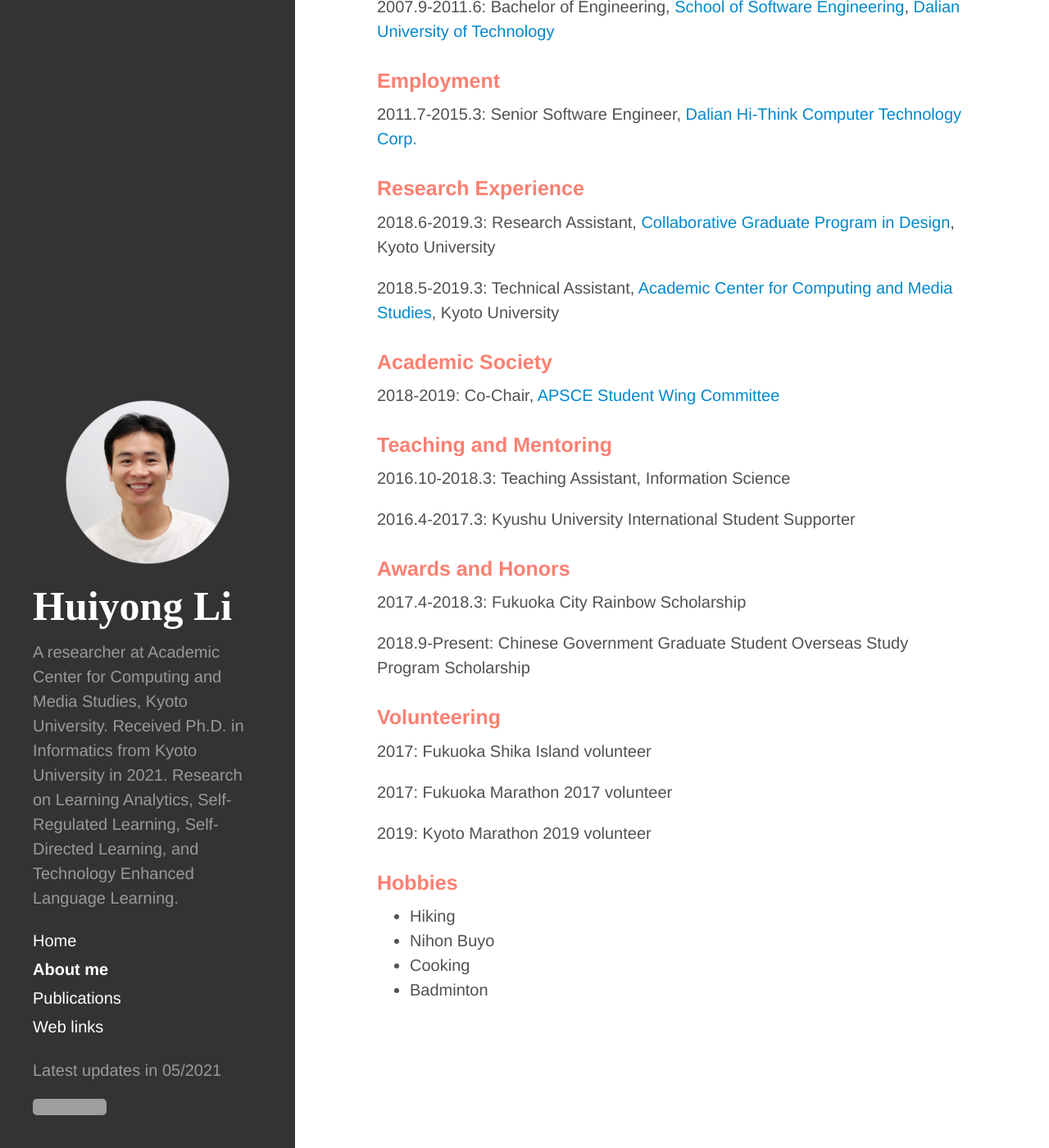
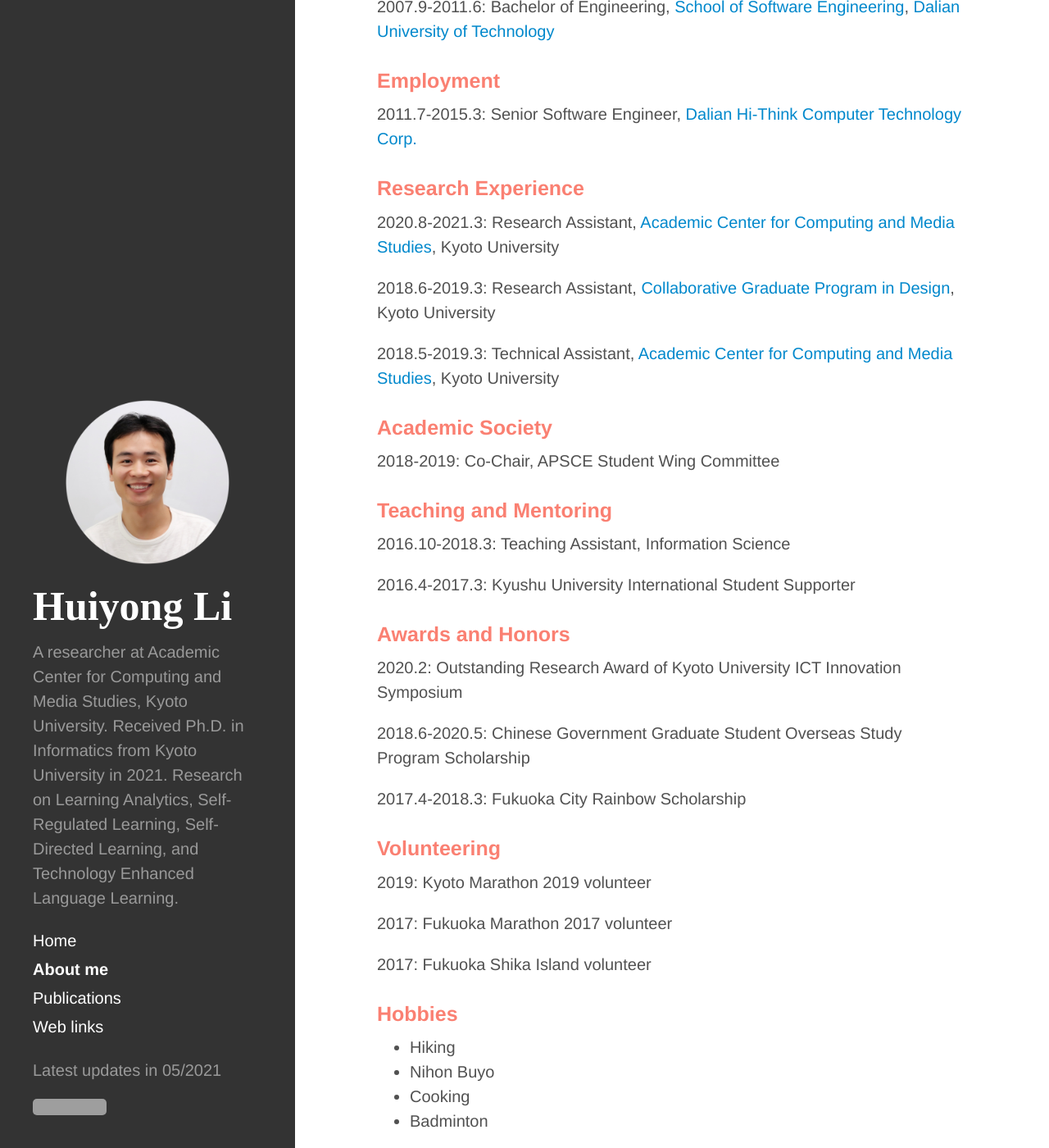
Before and after one commit to li-huiyong/li-huiyong.github.io, a Jekyll site: the page built from about-me.md, in a window 1280 px wide and 1400 px high, scrolled down 859 px. Shown: the whole window at 82% size. Built offline with Jekyll 4.4.1, drawn with Linux system fonts in a browser that asks for light colours; nearby versions of some CDN libraries; some web fonts are replaced; some of the changed text lies outside the part shown; grey boxes are pictures that could not be loaded.

Commit message:
add position, phd duration, RA

```diff
--- a/about-me.md
+++ b/about-me.md
@@ -9,9 +9,9 @@
   Photo is coming!
 </p>-->
 
-## Huiyong Li
-<!--#### 李 慧勇 (り けいゆう)-->
-PhD student, Social Informatics - Kyoto University
+## Dr. Huiyong Li
+Researcher at Learning and Educational Technologies Research Unit, ACCMS, Kyoto University
+<!--PhD student, Social Informatics - Kyoto University-->
 
 <i class="fa fa-envelope" aria-hidden="true"></i> lihuiyong123 [at] gmail.com
 
@@ -19,11 +19,10 @@
 * Learning Analytics
 * Self-Regulated Learning
 * Self-Directed Learning
-* Computer Assisted Language Learning
-* Technology Enhanced Learning
+* Technology Enhanced Language Learning
 
 ### <span style="color: Salmon; ">Education</span>
-2018.4-Present: Doctoral Program, [Graduate School of Informatics](http://www.soc.i.kyoto-u.ac.jp/en/){:target="_blank"}, [Kyoto University](https://www.kyoto-u.ac.jp/en/){:target="_blank"}
+2018.4-2021.3: Doctoral Program, [Graduate School of Informatics](http://www.i.kyoto-u.ac.jp/en/){:target="_blank"}, [Kyoto University](https://www.kyoto-u.ac.jp/en/){:target="_blank"}
 
 2016.4-2018.3: Master's Program, [Graduate school of Information Science and Electrical Engineering](https://www.isee.kyushu-u.ac.jp/e/){:target="_blank"}, [Kyushu University](http://www.kyushu-u.ac.jp/en/){:target="_blank"}
 
@@ -32,15 +31,17 @@
 2007.9-2011.6: Bachelor of Engineering, [School of Software Engineering](http://ssdut.dlut.edu.cn/en.htm){:target="_blank"}, [Dalian University of Technology](http://en.dlut.edu.cn/){:target="_blank"}
 
 ### <span style="color: Salmon; ">Employment</span>
-2011.7-2015.3: Senior Software Engineer, [Dalian Hi-Think Computer Technology Corp.](http://www.dhc.com.cn/en/index.action){:target="_blank"}
+2011.7-2015.3: Senior Software Engineer, [Dalian Hi-Think Computer Technology Corp.](http://www.dhc.com.cn/?_l=en){:target="_blank"}
 
 ### <span style="color: Salmon; ">Research Experience</span>
+2020.8-2021.3: Research Assistant, [Academic Center for Computing and Media Studies](http://www.media.kyoto-u.ac.jp/accms_web/en/){:target="_blank"}, Kyoto University
+
 2018.6-2019.3: Research Assistant, [Collaborative Graduate Program in Design](http://www.design.kyoto-u.ac.jp/education/overview/){:target="_blank"}, Kyoto University
 
 2018.5-2019.3: Technical Assistant, [Academic Center for Computing and Media Studies](http://www.media.kyoto-u.ac.jp/accms_web/en/){:target="_blank"}, Kyoto University
 
 ### <span style="color: Salmon; ">Academic Society</span>
-2018-2019: Co-Chair, [APSCE Student Wing Committee](http://www.apsce.net/member_2.php?id=32){:target="_blank"}
+2018-2019: Co-Chair, APSCE Student Wing Committee
 
 ### <span style="color: Salmon; ">Teaching and Mentoring</span>
 2016.10-2018.3: Teaching Assistant, Information Science
@@ -48,16 +49,18 @@
 2016.4-2017.3: Kyushu University International Student Supporter
 
 ### <span style="color: Salmon; ">Awards and Honors</span>
+2020.2: Outstanding Research Award of Kyoto University ICT Innovation Symposium
+
+2018.6-2020.5: Chinese Government Graduate Student Overseas Study Program Scholarship
+
 2017.4-2018.3: Fukuoka City Rainbow Scholarship
 
-2018.9-Present: Chinese Government Graduate Student Overseas Study Program Scholarship
-
 ### <span style="color: Salmon; ">Volunteering</span>
-2017: Fukuoka Shika Island volunteer
+2019: Kyoto Marathon 2019 volunteer
 
 2017: Fukuoka Marathon 2017 volunteer
 
-2019: Kyoto Marathon 2019 volunteer
+2017: Fukuoka Shika Island volunteer
 
 ### <span style="color: Salmon; ">Hobbies</span>
 * Hiking
```
